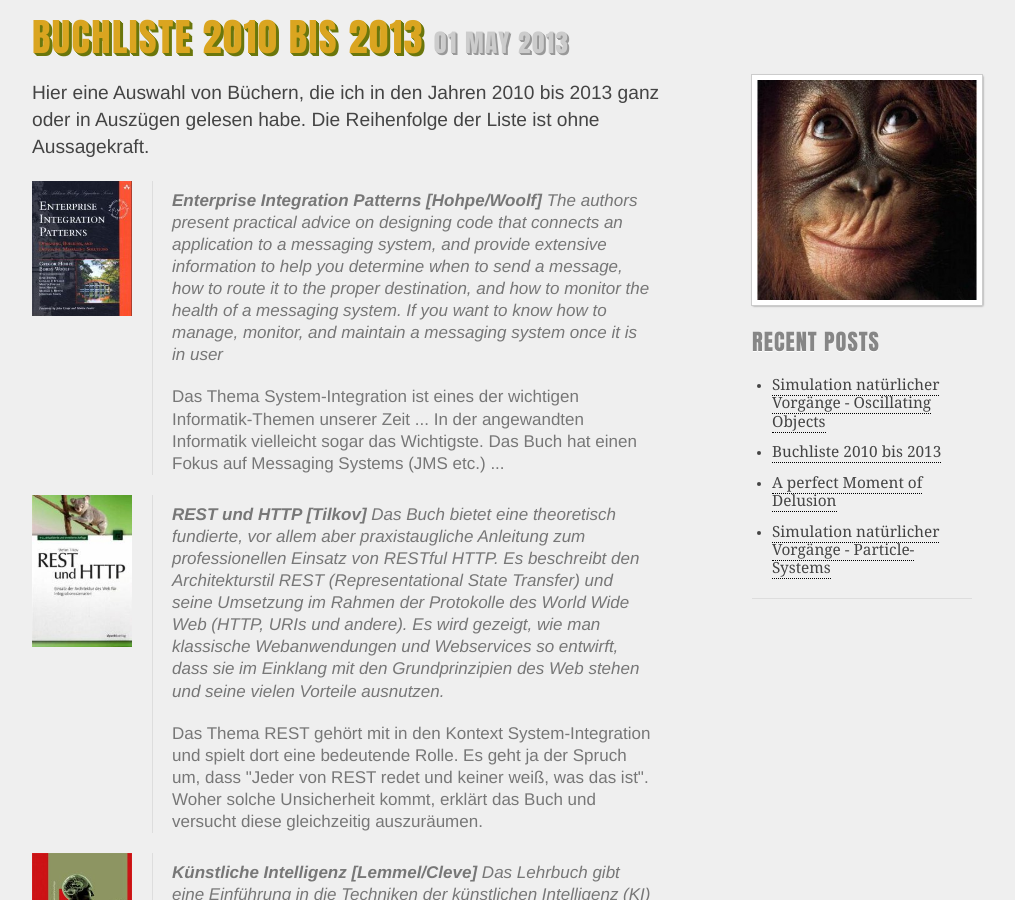
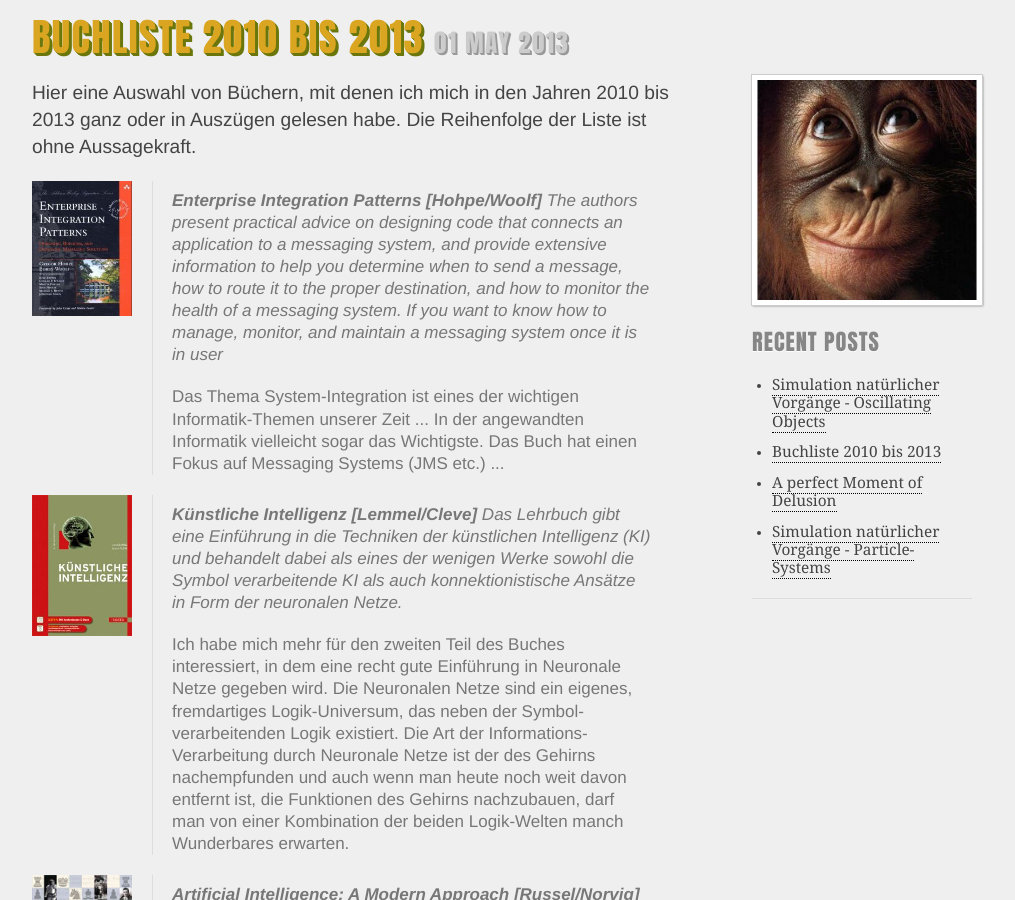
Before and after one commit to dokuryoku/dokuryoku.github.com, a Jekyll site: the page built from _posts/2013-05-01-Buchliste-I.html, in a window 1280 px wide and 900 px high. Shown: the whole window, without its empty margins (128-1143 px from the left). Built offline with Jekyll 4.4.1, drawn with Linux system fonts in a browser that asks for light colours; some of the changed text lies outside the part shown.

Commit message:
update posts

```diff
--- a/_posts/2013-05-01-Buchliste-I.html
+++ b/_posts/2013-05-01-Buchliste-I.html
@@ -4,13 +4,14 @@
 title: "Buchliste 2010 bis 2013"
 ---
 
-<p>Hier eine Auswahl von Büchern, die ich in den Jahren 2010 bis 2013 ganz oder in Auszügen
+<p>Hier eine Auswahl von Büchern, mit denen ich mich in den Jahren 2010 bis 2013 ganz oder in Auszügen
 gelesen habe. Die Reihenfolge der Liste ist ohne Aussagekraft.</p>
 
 <!-- Enterprise Integration Patterns -->
 
 <div class="two columns alpha"><img class="scale-with-grid" src="/images/book-9780321200686.jpg"/></div>
-<div class="nine columns omega"><blockquote><p><strong style="color: #777;">Enterprise Integration Patterns [Hohpe/Woolf]</strong> The authors present practical advice on designing code that connects
+<div class="nine columns omega"><blockquote><p><strong style="color: #777;">Enterprise Integration Patterns [Hohpe/Woolf]</strong>
+The authors present practical advice on designing code that connects
 an application to a messaging system, and provide extensive information to help you determine when to
 send a message, how to route it to the proper destination, and how to monitor the health of a messaging
 system. If you want to know how to manage, monitor, and maintain a messaging system once it is in user</p>
@@ -18,21 +19,6 @@
 <p style="font-style: normal;color: #777;">Das Thema System-Integration ist eines der wichtigen Informatik-Themen unserer Zeit ... In der
 angewandten Informatik vielleicht sogar das Wichtigste. Das Buch hat einen Fokus auf Messaging Systems
 (JMS etc.) ...</p></blockquote></div>
-
-<!-- REST und HTTP -->
-
-<div class="two columns alpha"><img class="scale-with-grid" src="/images/book-9783898647328.jpg"/></div>
-<div class="nine columns omega"><blockquote><p><strong style="color: #777;">REST und HTTP [Tilkov]</strong>
-Das Buch bietet eine theoretisch fundierte, vor allem aber praxistaugliche Anleitung zum professionellen
-Einsatz von RESTful HTTP. Es beschreibt den Architekturstil REST (Representational State Transfer) und
-seine Umsetzung im Rahmen der Protokolle des World Wide Web (HTTP, URIs und andere). Es wird gezeigt,
-wie man klassische Webanwendungen und Webservices so entwirft, dass sie im Einklang mit den Grundprinzipien
-des Web stehen und seine vielen Vorteile ausnutzen.</p>
-
-<p style="font-style: normal;color: #777;">Das Thema REST gehört mit in den Kontext System-Integration
-und spielt dort eine bedeutende Rolle. Es geht ja der Spruch um, dass "Jeder von REST redet und keiner
-weiß, was das ist". Woher solche Unsicherheit kommt, erklärt das Buch und versucht diese gleichzeitig
-auszuräumen.</p></blockquote></div>
 
 <!-- Künstliche Intelligenz -->
 
@@ -65,7 +51,7 @@
 
 <!-- Neuronale Netze -->
 
-<div class="two columns alpha"><img class="scale-with-grid" src="/images/book-9780136042594.jpg"/></div>
+<div class="two columns alpha"><img class="scale-with-grid" src="/images/book-neuronale-netze-kriesel.png"/></div>
 <div class="nine columns omega"><blockquote><p><strong style="color: #777;">Neuronale Netze [David Kriesel]</strong>
 Wie kann man dem Computer etwas beibringen? Entweder, indem man ein starres Programm schreibt – oder,
 indem man ihm das Lernen ermöglicht. Lebende Wesen haben keinen Programmierer, der ihnen ein Programm
@@ -108,3 +94,18 @@
 <p style="font-style: normal;color: #777;">Musik-Theorie hat mich schon immer interessiert. Zum Beispiel die Frage, warum es Halbtonschritte
 gibt, wie sich die Unterteilung in 12 Töne erklärt und welchen Regeln der Zusammenklang von Tönen
 gehorcht. Das Buch soll auch meine Bemühungen, das Gitarrespiel zu verbessern befördern.</p></blockquote></div>
+
+<!-- REST und HTTP -->
+
+<div class="two columns alpha"><img class="scale-with-grid" src="/images/book-9783898647328.jpg"/></div>
+<div class="nine columns omega"><blockquote><p><strong style="color: #777;">REST und HTTP [Tilkov]</strong>
+Das Buch bietet eine theoretisch fundierte, vor allem aber praxistaugliche Anleitung zum professionellen
+Einsatz von RESTful HTTP. Es beschreibt den Architekturstil REST (Representational State Transfer) und
+seine Umsetzung im Rahmen der Protokolle des World Wide Web (HTTP, URIs und andere). Es wird gezeigt,
+wie man klassische Webanwendungen und Webservices so entwirft, dass sie im Einklang mit den Grundprinzipien
+des Web stehen und seine vielen Vorteile ausnutzen.</p>
+
+<p style="font-style: normal;color: #777;">Das Thema REST gehört mit in den Kontext System-Integration
+und spielt dort eine bedeutende Rolle. Es geht ja der Spruch um, dass "Jeder von REST redet und keiner
+weiß, was das ist". Woher solche Unsicherheit kommt, erklärt das Buch und versucht diese gleichzeitig
+auszuräumen.</p></blockquote></div>
```
